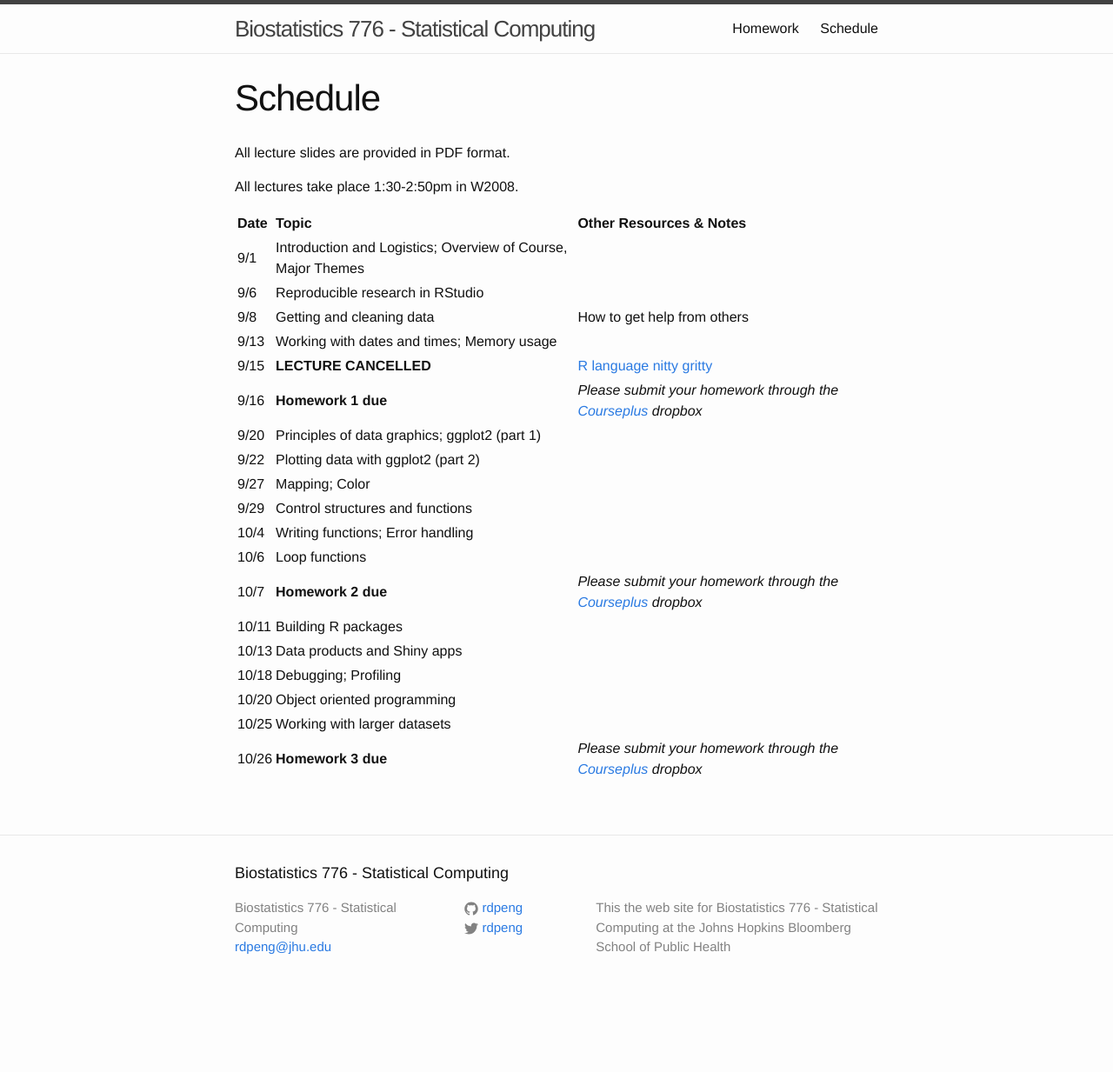
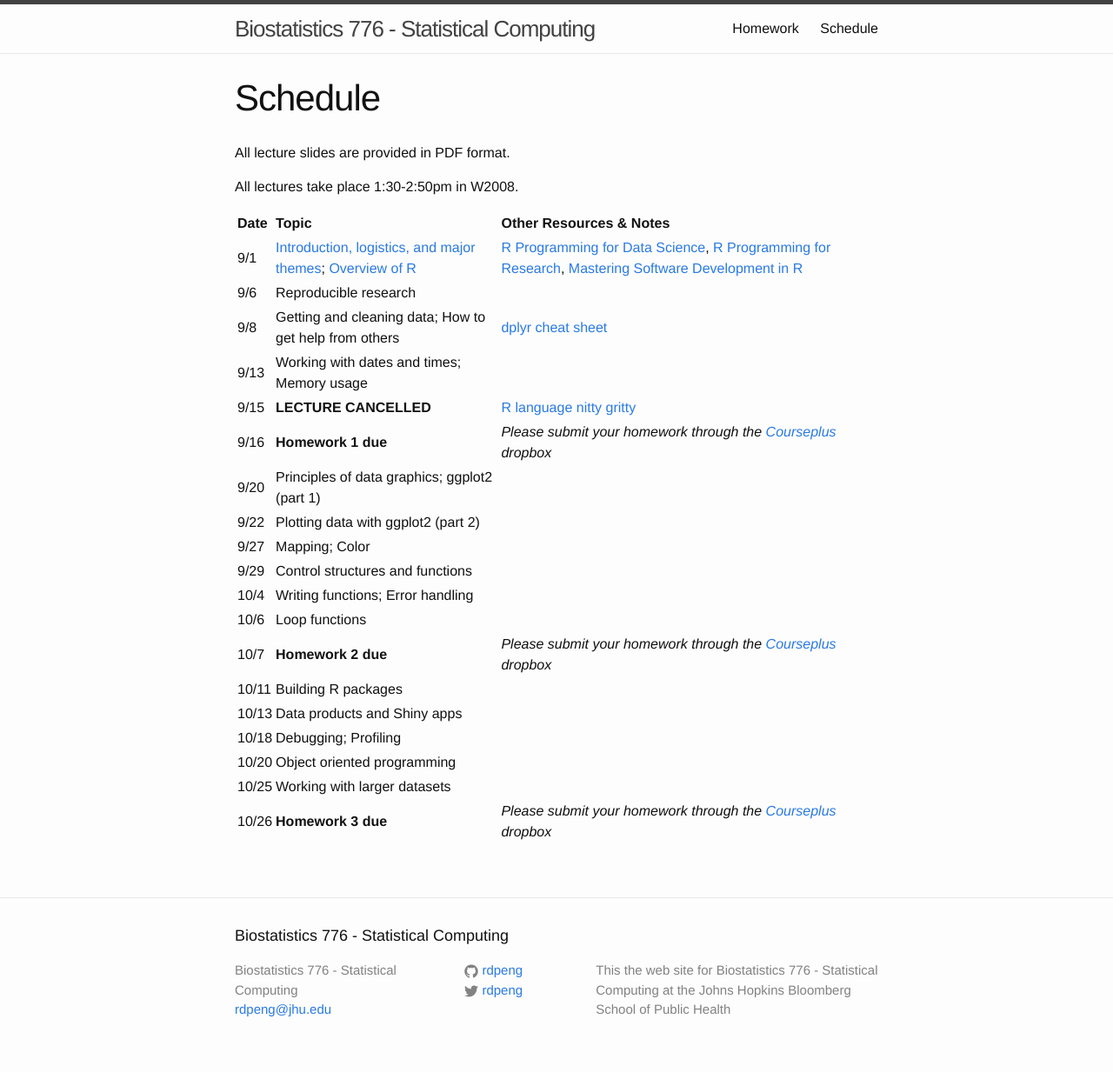
Before and after one commit to Max201510/Biostat776, a Jekyll site: the page built from schedule.md, in a window 1280 px wide. Shown: the whole page at 87% size. Built offline with Jekyll 4.4.1, drawn with Linux system fonts in a browser that asks for light colours; before the commit the page ends 1161 px from its top, so only the background shows below that.

Commit message:
Add some resources

```diff
--- a/schedule.md
+++ b/schedule.md
@@ -10,9 +10,9 @@ All lectures take place 1:30-2:50pm in W2008.
 
 | Date | Topic | Other Resources & Notes |
 |:---- |:----- |:------------------------|
-9/1 | Introduction and Logistics; Overview of Course, Major Themes | |
-9/6 | Reproducible research in RStudio| |
-9/8 | Getting and cleaning data| How to get help from others |
+9/1 | [Introduction, logistics, and major themes](../notes/pdf/introduction.pdf); [Overview of R](../notes/pdf/overview.pdf) | [R Programming for Data Science](https://leanpub.com/rprogramming), [R Programming for Research](https://geanders.github.io/RProgrammingForResearch/), [Mastering Software Development in R](http://rdpeng.github.io/RProgDA)|
+9/6 | Reproducible research| |
+9/8 | Getting and cleaning data; How to get help from others | [dplyr cheat sheet](http://www.rstudio.com/wp-content/uploads/2015/02/data-wrangling-cheatsheet.pdf)
 9/13 | Working with dates and times; Memory usage| |
 9/15 | **LECTURE CANCELLED** | [R language nitty gritty](../notes/pdf/r-nuts-bolts.pdf)
 9/16 | **Homework 1 due** | *Please submit your homework through the [Courseplus](https://courseplus.jhu.edu) dropbox* |
```
